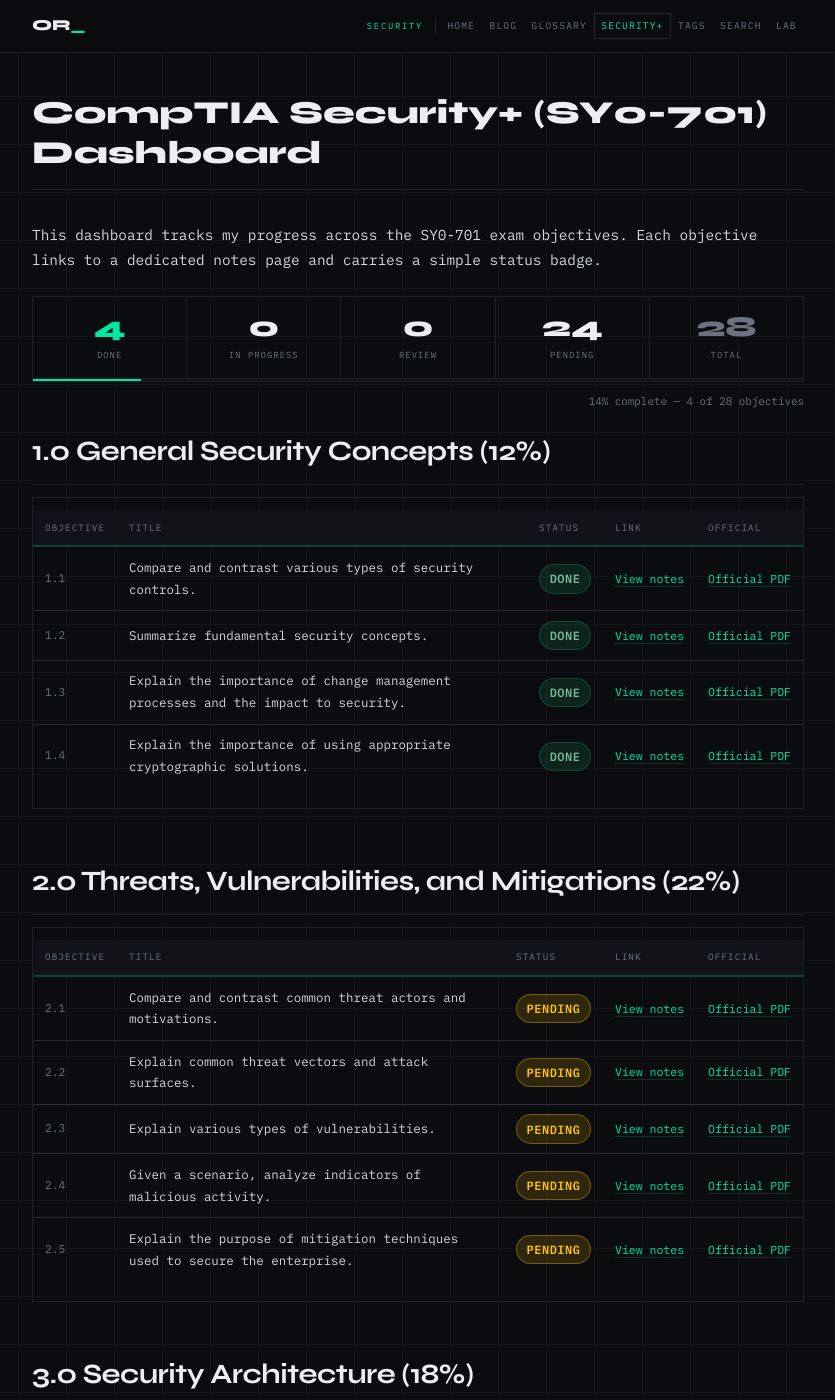
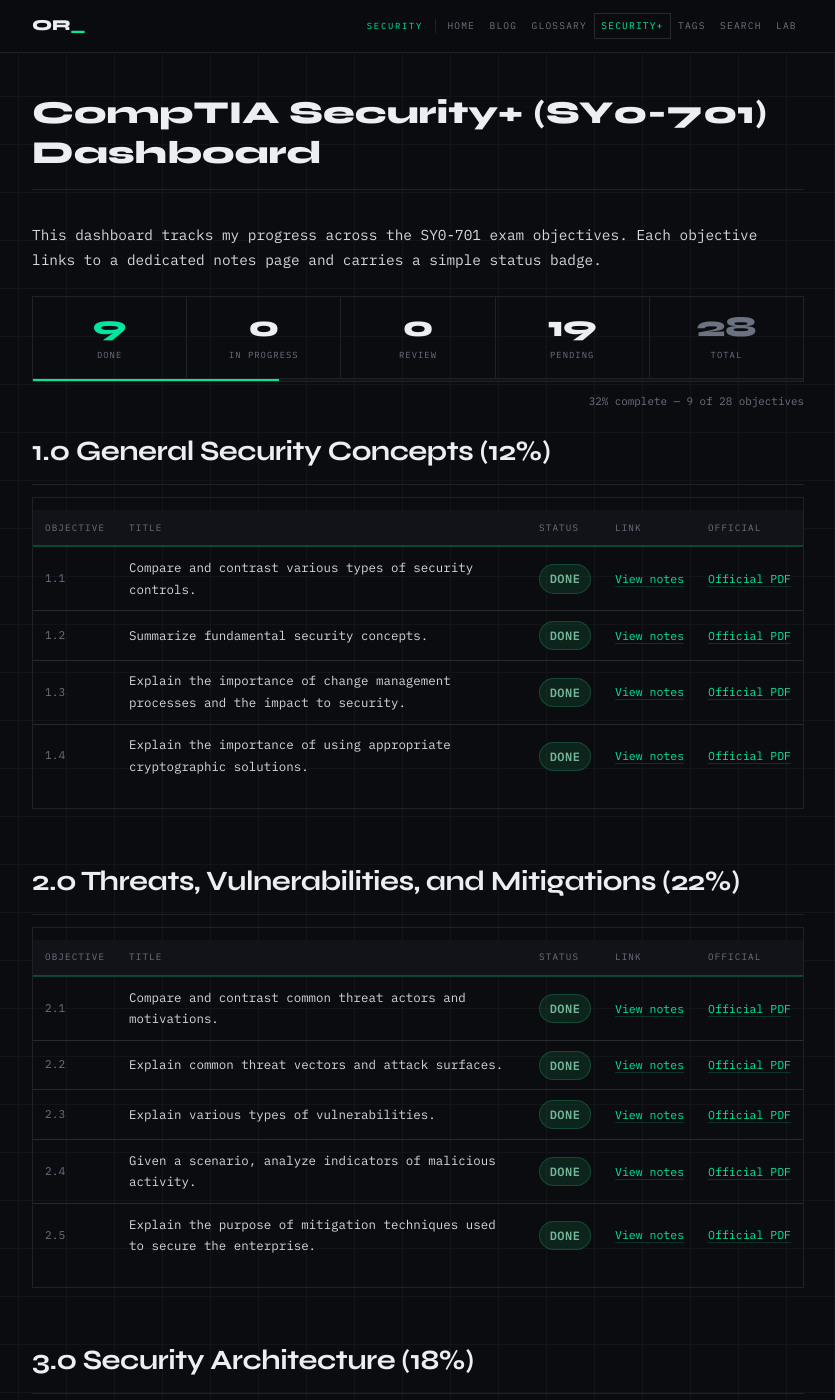
Before and after one commit to ondrejrollinger/ondrejrollinger.github.io, a Jekyll site: the page built from secplus/index.md, in a window 1280 px wide and 1400 px high. Shown: the whole window, without its empty margins (222-1057 px from the left). Built offline with Jekyll 4.4.1, drawn with Linux system fonts in a browser that asks for light colours.

Commit message:
Mark Domain 2 objectives as done in Security+ dashboard (#75)
Set status from "pending" to "done" for objectives 2.1–2.5
(Threats, Vulnerabilities, and Mitigations) in secplus701.yml.

https://claude.ai/code/session_01D2LCH7dL2pBw4ZCxVAB9dx

Co-authored-by: Claude <noreply@anthropic.com>

```diff
--- a/_data/secplus701.yml
+++ b/_data/secplus701.yml
@@ -28,23 +28,23 @@ domains:
       - id: "2.1"
         slug: "2-1"
         title: "Compare and contrast common threat actors and motivations."
-        status: "pending"
+        status: "done"
       - id: "2.2"
         slug: "2-2"
         title: "Explain common threat vectors and attack surfaces."
-        status: "pending"
+        status: "done"
       - id: "2.3"
         slug: "2-3"
         title: "Explain various types of vulnerabilities."
-        status: "pending"
+        status: "done"
       - id: "2.4"
         slug: "2-4"
         title: "Given a scenario, analyze indicators of malicious activity."
-        status: "pending"
+        status: "done"
       - id: "2.5"
         slug: "2-5"
         title: "Explain the purpose of mitigation techniques used to secure the enterprise."
-        status: "pending"
+        status: "done"
   - id: "3.0"
     name: "Security Architecture"
     weight: 18
```
